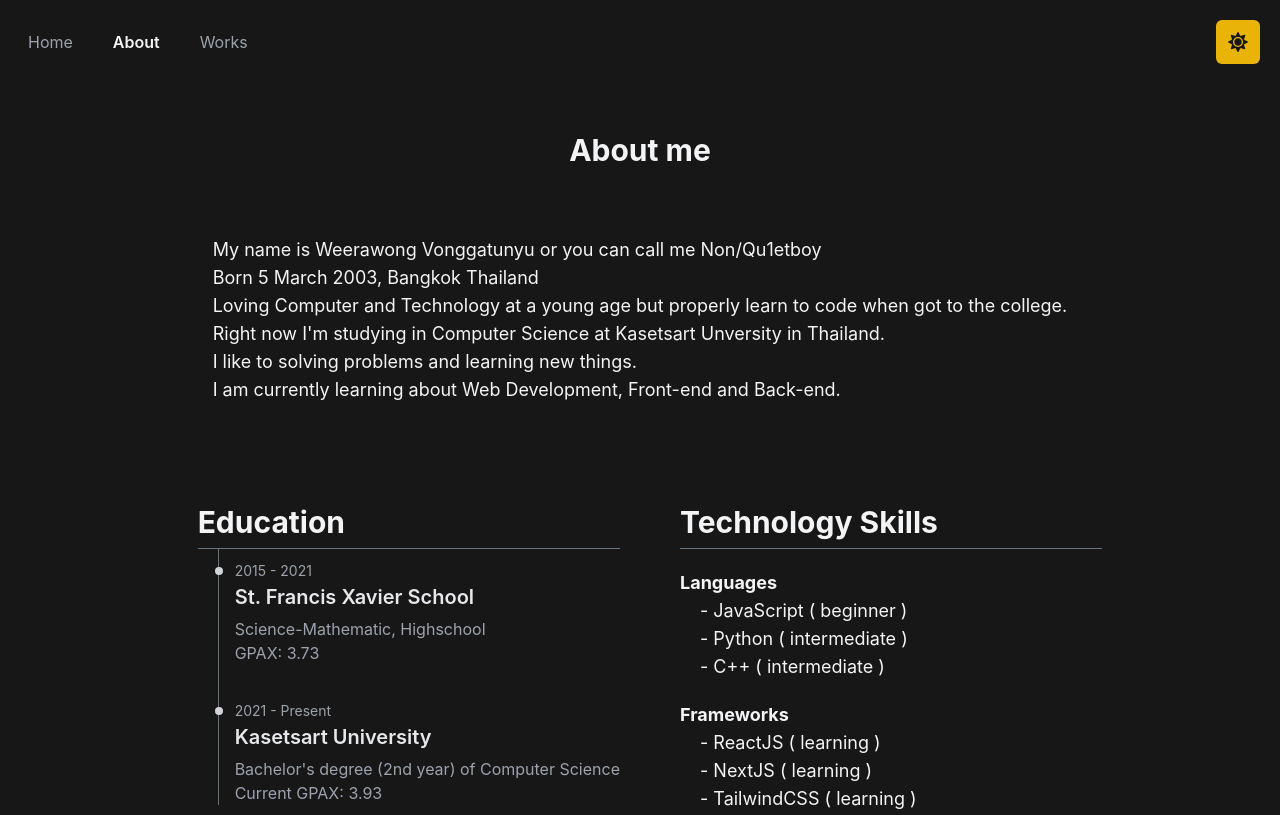
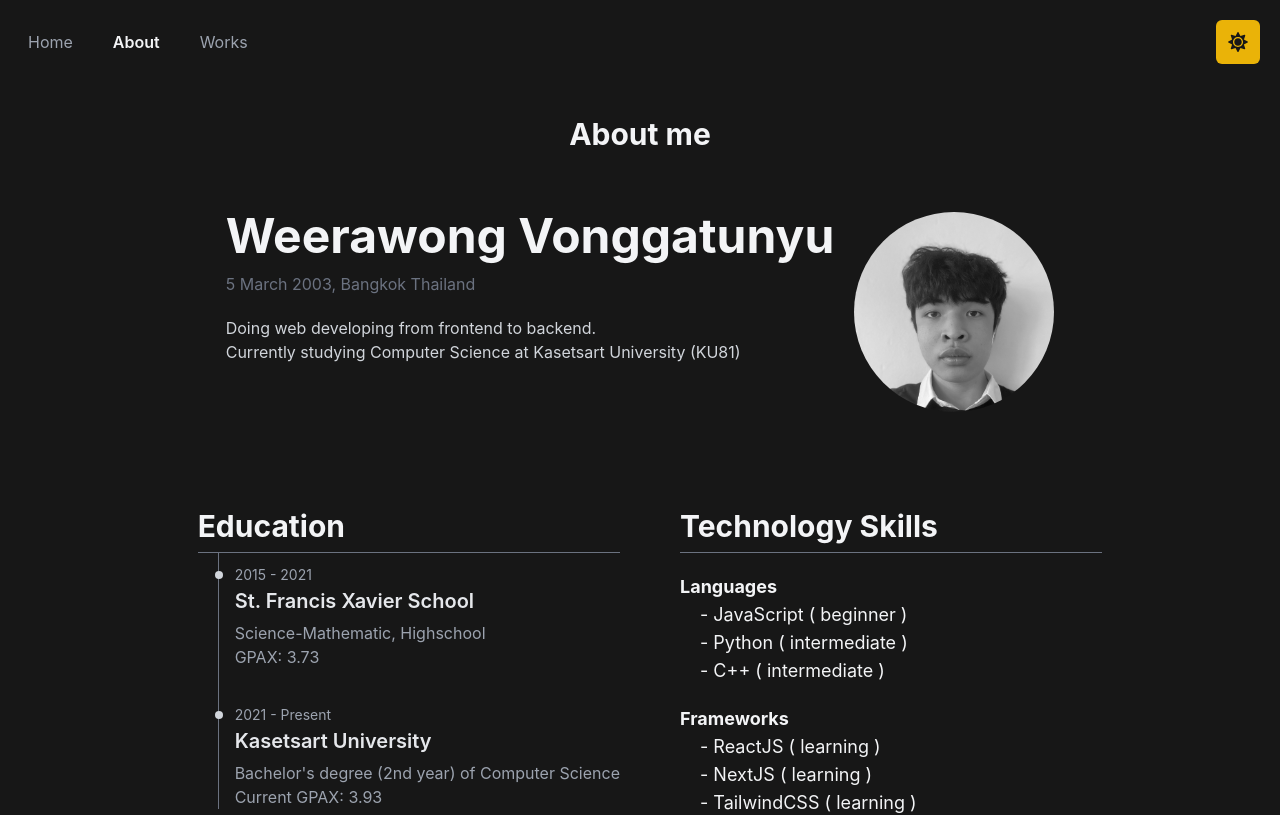
Before and after one commit to Qu1etboy/portfolio, a Next.js app: page /about in a window 1280 px wide. Shown: the top 815 px of the page. Built offline with nearby package versions, Linux system fonts and the light colour scheme.

Commit message:
Change style of about me section

```diff
--- a/pages/about.js
+++ b/pages/about.js
@@ -1,15 +1,41 @@
 import { FadeIn } from "../components/Animations";
 import Container from "../components/Container";
 import Timeline from "../components/Timeline";
+import Image from "next/image";
 
 const About = () => {
   return (
     <Container title="About - Qu1etboy">
       <FadeIn>
-        <div className="container mx-auto flex flex-col justify-center items-center mt-12">
+        <div className="container mx-auto flex flex-col justify-center items-center mt-8">
           <h1 className="text-3xl font-bold mb-12">About me</h1>
+          <div className="max-w-[1024px]">
+            <div className="flex flex-col md:flex-row justify-between p-3">
+              <div className="order-2 md:order-1">
+                <h1 className="text-5xl font-bold mb-3">
+                  Weerawong Vonggatunyu
+                </h1>
+                <p className="text-gray-600 dark:text-gray-500 mb-5">
+                  5 March 2003, Bangkok Thailand
+                </p>
+                <p className="max-w-2xl text-gray-800 dark:text-gray-300">
+                  Doing web developing from frontend to backend. <br />
+                  Currently studying Computer Science at Kasetsart University
+                  (KU81)
+                </p>
+              </div>
+              <div className="overflow-hidden rounded-full h-[200px] w-[200px] order-1 md:order-2 md:ml-5">
+                <Image
+                  src="/profile.jpg"
+                  alt="my profile"
+                  width={200}
+                  height={200}
+                  className="grayscale"
+                />
+              </div>
+            </div>
             <div className="text-lg p-5">
-            <p>
+              {/* <p>
                 My name is Weerawong Vonggatunyu or you can call me Non/Qu1etboy
               </p>
               <p>Born 5 March 2003, Bangkok Thailand</p>
@@ -25,35 +51,18 @@ const About = () => {
               <p>
                 I am currently learning about Web Development, Front-end and
                 Back-end.
-            </p>
+              </p> */}
             </div>
-          <div className="grid grid-cols-1 md:grid-cols-2 gap-10 mt-20 mb-32">
+          </div>
+          <div className="w-full md:w-auto p-3 grid grid-cols-1 md:grid-cols-2 gap-10 mt-8 mb-32">
             <div>
-              <h1 className="ml-5 text-3xl font-bold border-b dark:border-gray-500 border-gray-300 pb-2">
+              <h1 className="md:ml-5 text-3xl font-bold border-b dark:border-gray-500 border-gray-300 pb-2">
                 Education
               </h1>
               <Timeline />
-              {/* <ul className="text-lg">
-                <li className="p-5">
-                  <h1 className="font-bold">
-                    Kasetsart University{" "}
-                    <span className="font-medium">(2021 - Present)</span>
-                  </h1>
-                  <p>Bachelor&apos;s degree (2nd year) of Computer Science</p>
-                  <p>Current GPAX: 3.94</p>
-                </li>
-                <li className="p-5">
-                  <h1 className="font-bold">
-                    St. Francis Xavier School{" "}
-                    <span className="font-medium">(2015 - 2021)</span>
-                  </h1>
-                  <p>Science-Mathematic, Highschool</p>
-                  <p>GPAX: 3.73</p>
-                </li>
-              </ul> */}
             </div>
             <div>
-              <h1 className="ml-5 text-3xl font-bold border-b dark:border-gray-500 border-gray-300 pb-2">
+              <h1 className="md:ml-5 text-3xl font-bold border-b dark:border-gray-500 border-gray-300 pb-2">
                 Technology Skills
               </h1>
               <ul className="text-lg p-5">
```
Also changed, not shown: public/profile.jpg (added). Lines whose indentation alone changed are shown as unchanged.
